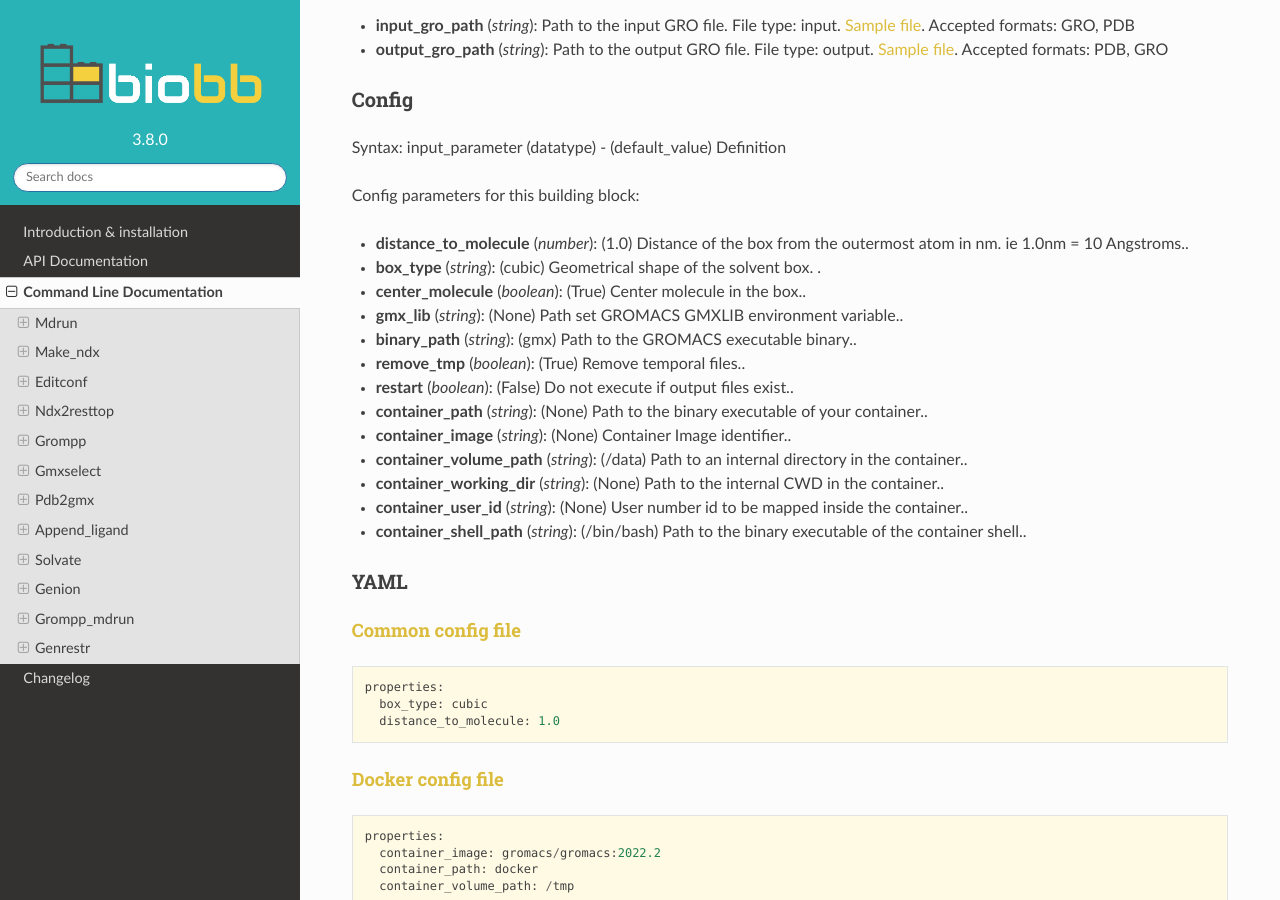
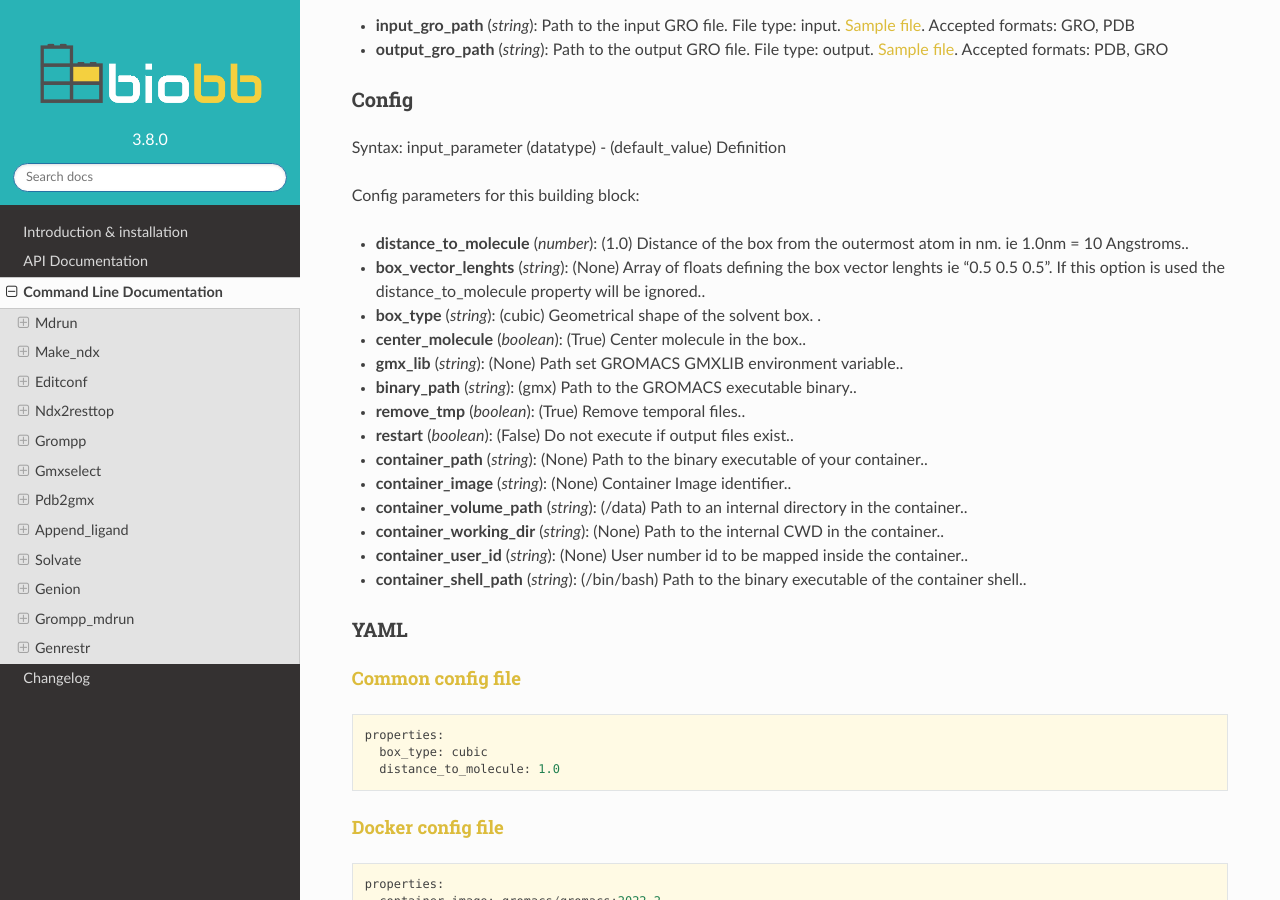
Before and after one commit to bioexcel/biobb_gromacs, a Sphinx documentation site: the page built from biobb_gromacs/docs/source/command_line.md, in a window 1280 px wide and 900 px high, scrolled down 6337 px. Built offline with Sphinx 7.4.7 and the Read the Docs theme 2.0.0, drawn with Linux system fonts in a browser that asks for light colours; some of the changed text lies outside the part shown.

Commit message:
fix documentation

````diff
--- a/biobb_gromacs/docs/source/command_line.md
+++ b/biobb_gromacs/docs/source/command_line.md
@@ -225,6 +225,7 @@ Syntax: input_parameter (datatype) - (default_value) Definition
 
 Config parameters for this building block:
 * **distance_to_molecule** (*number*): (1.0) Distance of the box from the outermost atom in nm. ie 1.0nm = 10 Angstroms..
+* **box_vector_lenghts** (*string*): (None) Array of floats defining the box vector lenghts ie "0.5 0.5 0.5". If this option is used the distance_to_molecule property will be ignored..
 * **box_type** (*string*): (cubic) Geometrical shape of the solvent box. .
 * **center_molecule** (*boolean*): (True) Center molecule in the box..
 * **gmx_lib** (*string*): (None) Path set GROMACS GMXLIB environment variable..
@@ -975,10 +976,10 @@ properties:
 #### [Docker config file](https://github.com/bioexcel/biobb_gromacs/blob/master/biobb_gromacs/test/data/config/config_grompp_mdrun_docker.yml)
 ```python
 properties:
+  binary_path: gmx
   container_image: gromacs/gromacs:2022.2
   container_path: docker
   container_volume_path: /inout
-  binary_path: gmx
   maxwarn: 1
   mdp:
     dt: 0.0001
@@ -990,10 +991,10 @@ properties:
 #### [Singularity config file](https://github.com/bioexcel/biobb_gromacs/blob/master/biobb_gromacs/test/data/config/config_grompp_mdrun_singularity.yml)
 ```python
 properties:
+  binary_path: gmx
   container_image: gromacs.simg
   container_path: singularity
   container_volume_path: /inout
-  binary_path: gmx
   mdp:
     dt: 0.0001
     ld-seed: '1'
````
Also changed, not shown: 4 other files.
